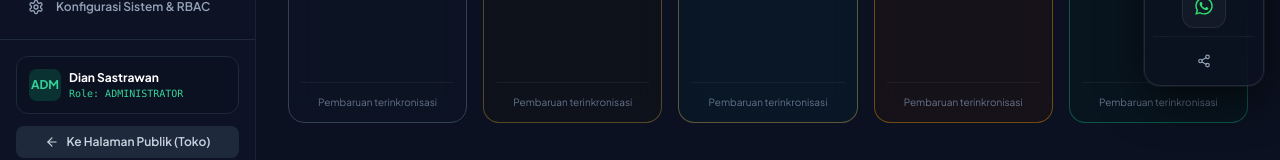
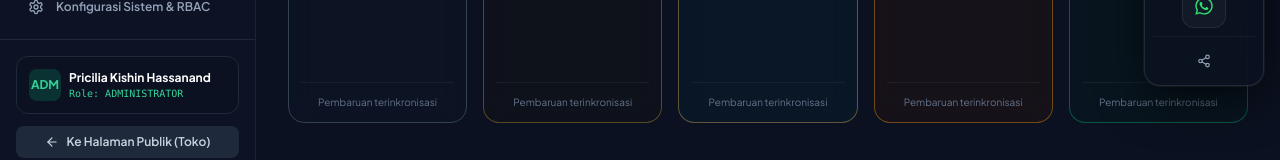
Before and after one commit to Solusiit-2025/texora-web, a Next.js app: page /portal/crm/leads in a window 1280 px wide. Shown: the part 668-828 px from the top of the page. Built offline with nearby package versions, Linux system fonts and the light colour scheme.

Commit message:
chore: active portal user Dian Sastrawan -> Pricilia Kishin Hassanand

```diff
--- a/src/app/portal/audit-logs/page.tsx
+++ b/src/app/portal/audit-logs/page.tsx
@@ -34,7 +34,7 @@ export default function AuditLogsPage() {
     {
       id: "log-102",
       timestamp: "2026-10-03 21:40:12",
-      user: "Dian Sastrawan (Admin)",
+      user: "Pricilia Kishin Hassanand (Admin)",
       role: "ADMINISTRATOR",
       ipAddress: "103.21.244.18",
       action: "2FA_AUTHENTICATION_SUCCESS",
--- a/src/app/portal/layout.tsx
+++ b/src/app/portal/layout.tsx
@@ -134,7 +134,7 @@ export default function PortalLayout({
                 ADM
               </div>
               <div>
-                <div className="text-xs font-bold text-white">Dian Sastrawan</div>
+                <div className="text-xs font-bold text-white">Pricilia Kishin Hassanand</div>
                 <div className="text-[10px] text-emerald-400 font-mono">Role: ADMINISTRATOR</div>
               </div>
             </div>
--- a/src/lib/mock-data.ts
+++ b/src/lib/mock-data.ts
@@ -28,7 +28,7 @@ export const MOCK_USERS: User[] = [
   },
   {
     id: "usr-4",
-    name: "Dian Sastrawan",
+    name: "Pricilia Kishin Hassanand",
     email: "admin@texora.co.id",
     role: "ADMINISTRATOR",
     companyName: "PT. Texora Visi Prima",
```
